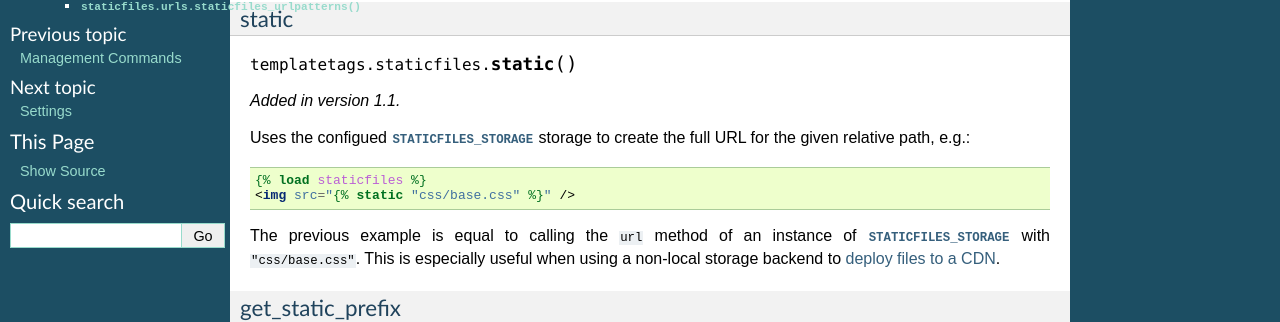
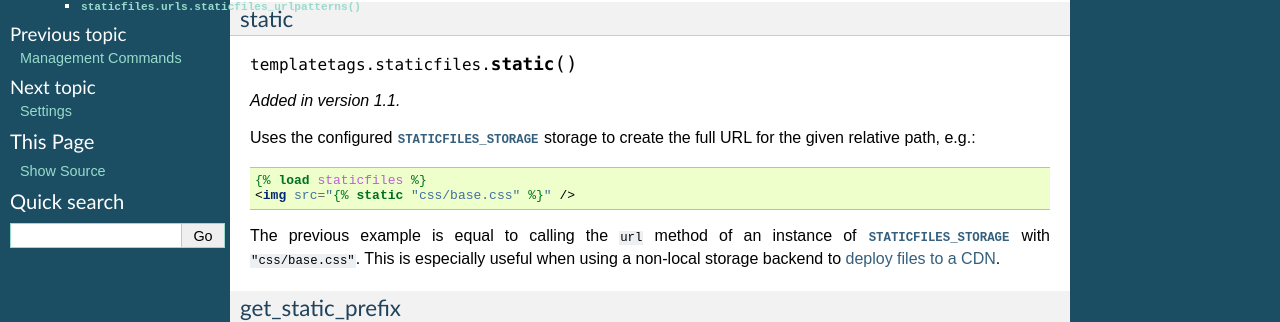
Before and after one commit to jezdez/django-staticfiles, a Sphinx documentation site: the page built from docs/helpers.rst, in a window 1280 px wide and 900 px high, scrolled down 314 px. Shown: the part 131-453 px from the top of the window. Built offline with Sphinx 7.4.7, drawn with Linux system fonts in a browser that asks for light colours; the version number could not be read and is left out.

Commit message:
Small typos fixes in docs

```diff
--- a/README.rst
+++ b/README.rst
@@ -25,7 +25,7 @@
 
 .. note:: django-staticfiles is now part of Django (since 1.3) as ``django.contrib.staticfiles``.
 
-   The django-staticfiles 0.3.X series will only receive security and data los
+   The django-staticfiles 0.3.X series will only receive security and data loss
    bug fixes after the release of django-staticfiles 1.0. Any Django 1.2.X
    project using django-staticfiles 0.3.X and lower should be upgraded to use
    either Django >= 1.3's staticfiles app or django-staticfiles >= 1.0 to
--- a/docs/helpers.rst
+++ b/docs/helpers.rst
@@ -33,7 +33,7 @@
 
 .. versionadded:: 1.1
 
-Uses the configued :attr:`~django.conf.settings.STATICFILES_STORAGE` storage
+Uses the configured :attr:`~django.conf.settings.STATICFILES_STORAGE` storage
 to create the full URL for the given relative path, e.g.::
 
     {% load staticfiles %}
```
